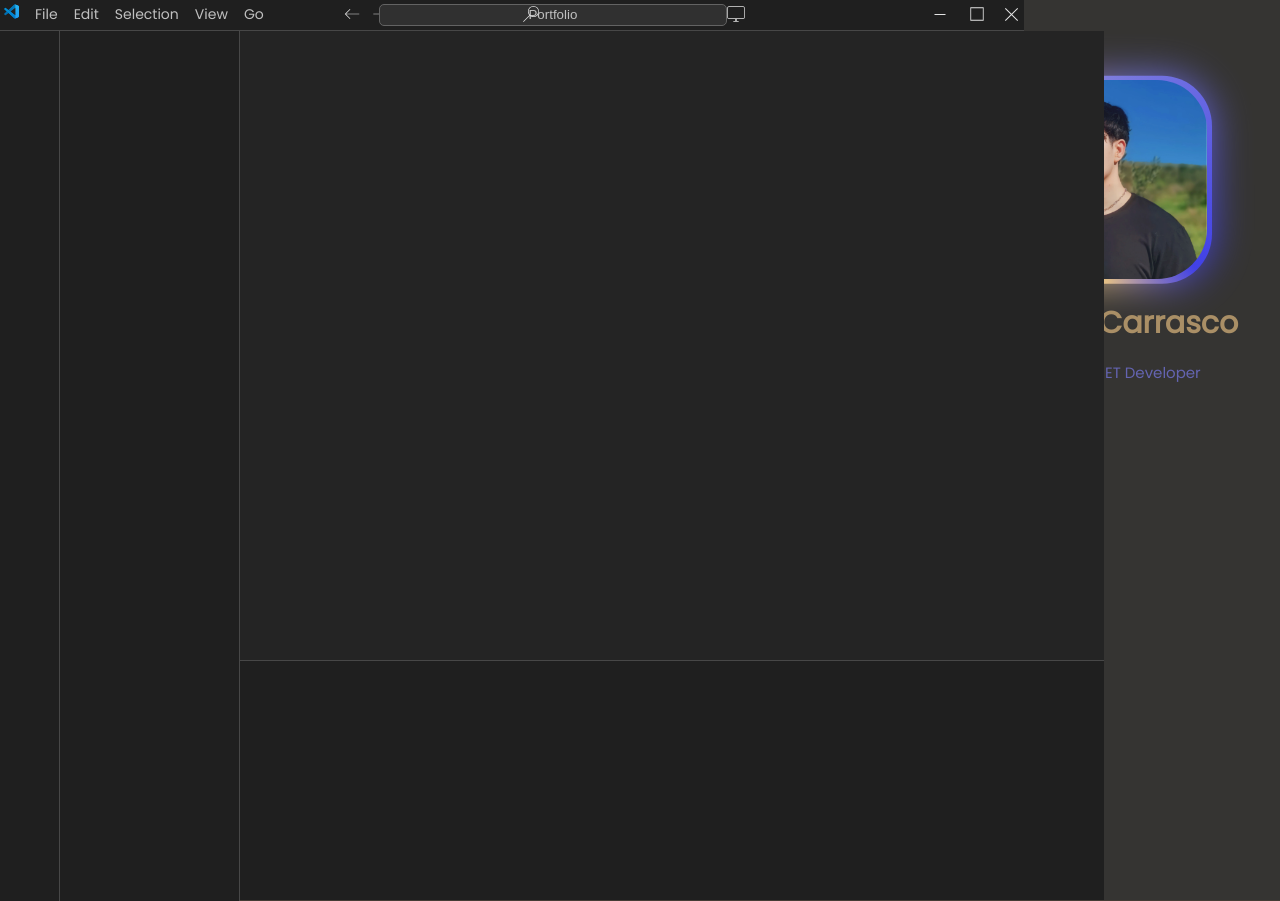
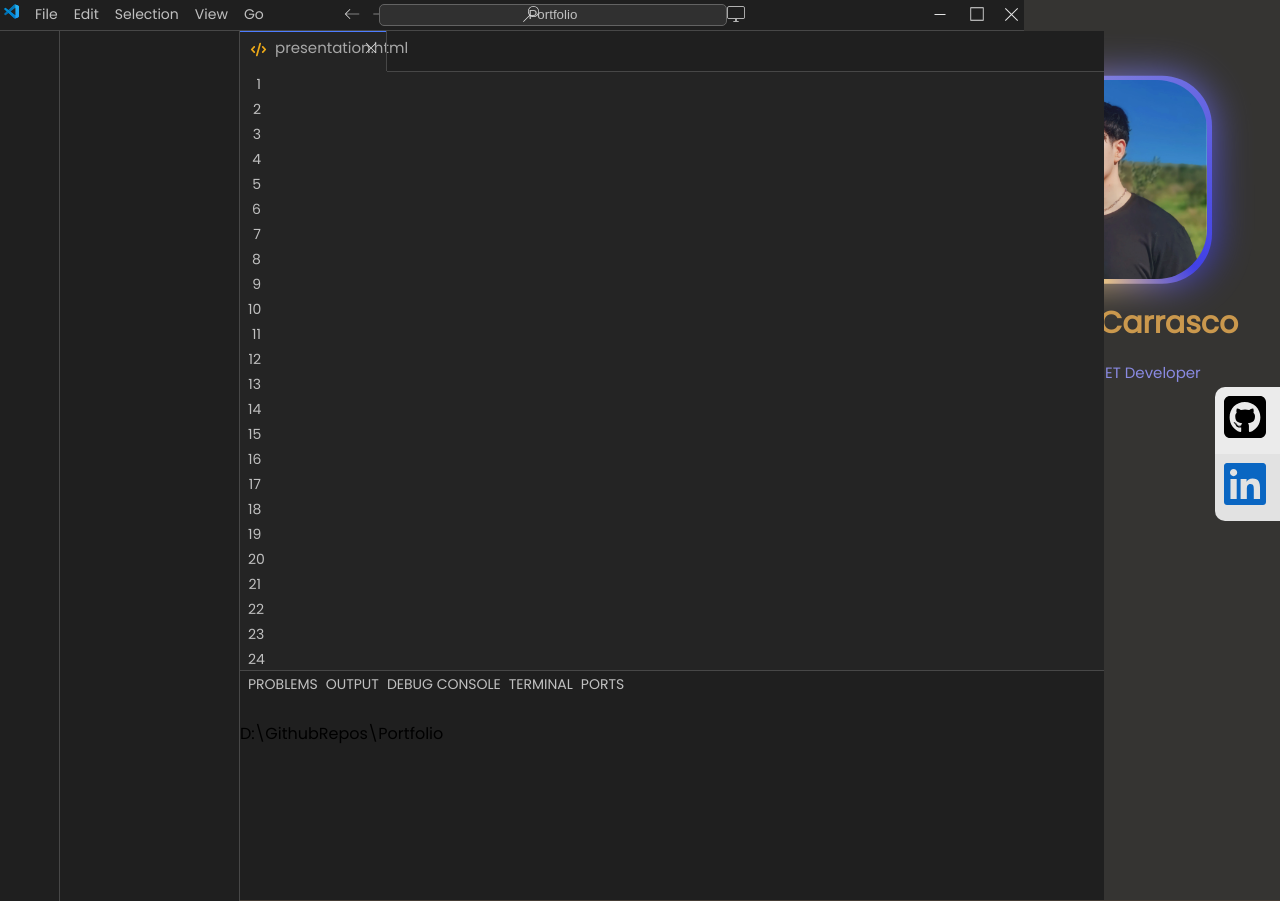
Before and after one commit to Onion-Ring/onion-ring-portfolio, an Angular app: page / in a window 1280 px wide. Built offline with nearby package versions, Linux system fonts and the light colour scheme; some icons are missing.

Commit message:
working on file visualizer
added line numbers and selected file to the file visualizer
added some content to the console (needs styles)

```diff
--- a/src/app/presentation/presentation.css
+++ b/src/app/presentation/presentation.css
@@ -67,13 +67,13 @@
  }
 
  .avatar-section__title{
-    color: rgb(170, 143, 102);
+    color: rgb(202, 152, 77);
     margin: 15px 0 15px 0;
     font-size: 30px;
  }
 
  .avatar-section__position{
-    color: rgb(100, 100, 177);
+    color: rgb(138, 138, 226);
     font-size: 15px;
  }
 
--- a/src/app/presentation/presentation.html
+++ b/src/app/presentation/presentation.html
@@ -8,6 +8,6 @@
             <p class="avatar-section__position">Full-Stack .NET Developer</p>
         </div>
     </div>
-    <!-- <div app-social-networks></div> -->
+    <div app-social-networks></div>
      <app-vs-code/>
 </header>
--- a/src/app/presentation/social-networks/social-networks.css
+++ b/src/app/presentation/social-networks/social-networks.css
@@ -1,8 +1,8 @@
 :host{
     position: absolute;
     z-index: 10;
-    left: 0;
-    top: 33%;
+    right: 0;
+    top: 43%;
 }
 
 .social-networks__container{
@@ -12,11 +12,11 @@
 
 .social-networks__container__item:first-child{
     background-color: rgb(235, 235, 235);
-    border-top-right-radius: 10px;
+    border-top-left-radius: 10px;
 }
 
 .social-networks__container__item:last-child {
-    border-bottom-right-radius: 10px;
+    border-bottom-left-radius: 10px;
     background-color: rgb(226, 226, 226);
 }
 
--- a/src/app/presentation/vs-code/vs-code.css
+++ b/src/app/presentation/vs-code/vs-code.css
@@ -205,6 +205,7 @@ li {
 }
 
 
+
 /*  */
 
 
@@ -230,7 +231,7 @@ li {
     bottom: 0;
     left: 240px;
     width: 84.4%;
-    height: 240px;
+    height: 230px;
     background-color: #1f1f1f;
 }
 
@@ -244,9 +245,54 @@ li {
 .vs-code-ui__file-visualizer{
     position: absolute;
     left: 240px;
-    height: 630px;
+    height: 640px;
     width: 84.4%;
     background-color: #242424;
+}
+
+.vs-code-ui__file-visualizer__files-open{
+    background-color: #1f1f1f;
+    height: 40px;
+}
+
+.vs-code-ui__file-visualizer__files-open__file{
+    width: 17%;
+    height: 40px;
+    font-size: 15px;
+    color: #a8a8a8;
+    background: #242424;
+    position: absolute;
+
+}
+
+.vs-code-ui__file-visualizer__files-open__file  hr+img{
+    width: 17px;
+    position: absolute;
+    top: 10px;
+    left: 10px;
+}
+
+.vs-code-ui__file-visualizer__files-open__file__title{
+    position: absolute;
+    left: 35px;
+    top: 5px;
+}
+
+.vs-code-ui__file-visualizer__files-open__file__close{
+    position: absolute;
+    right: 6px;
+    top: 7px;
+    width: 20px;
+}
+
+.vs-code-ui__file-visualizer__file__lines{
+    width: 3%;
+    position: absolute;
+}
+
+.vs-code-ui__file-visualizer__file__lines li{
+    width: 50%;
+    text-align: right;
 }
 
 /*  */
@@ -260,6 +306,12 @@ li {
     border: none;
 }
 
+.file{
+    width: 83%;
+    position: absolute;
+    right: 0;
+}
+
 .vertical{
     width: 1px;
     position: absolute;
@@ -267,3 +319,7 @@ li {
     top: 0;
     height: 100%;
 }
+
+.blue {
+    background-color: #4d7cff;
+}
--- a/src/app/presentation/vs-code/vs-code.html
+++ b/src/app/presentation/vs-code/vs-code.html
@@ -56,7 +56,40 @@
         <hr class="ui-separator vertical">
     </aside>
 
+
+
     <main class="vs-code-ui__file-visualizer">
+
+        <div class="vs-code-ui__file-visualizer__files-open">
+            <div class="vs-code-ui__file-visualizer__files-open__file">
+                <hr class="ui-separator blue" />
+                <img alt="file type icon" src="/assets/vs-icons/code-solid-full.svg">
+                <span class="vs-code-ui__file-visualizer__files-open__file__title">presentation.html</span>
+                <img class="vs-code-ui__file-visualizer__files-open__file__close" src="/assets/vs-icons/close.svg" alt="Close window" />
+                <hr class="ui-separator vertical">
+            </div>
+        </div>
+
+
+
+        <div class="vs-code-ui__file-visualizer__file">
+            <hr class="ui-separator file "/>
+
+            <div class="vs-code-ui__file-visualizer__file__lines">
+                <ol>
+                    @for (line of Arr(lines); track $index) {
+                        <li>{{$index+1}}</li>
+                    }
+                </ol>
+            </div>
+
+            <div class="vs-code-ui__file-visualizer__file__content">
+
+
+            </div>
+
+        </div>
+
 
     </main>
 
@@ -64,6 +97,34 @@
 
     <footer class="vs-code-ui__console">
         <hr class="ui-separator"/>
+        <div>
+            <ul>
+                <li>PROBLEMS</li>
+                <li>OUTPUT</li>
+                <li>DEBUG CONSOLE</li>
+                <!-- highligh this one -->
+                <li>TERMINAL</li>
+                <li>PORTS</li>
+            </ul>
+
+            <ul>
+                <li></li>
+                <li></li>
+                <li></li>
+                <li></li>
+                <li></li>
+                <li></li>
+            </ul>
+        </div>
+
+        <div>
+            <p>D:\GithubRepos\Portfolio</p>
+        </div>
+
+        <div>
+
+        </div>
+
     </footer>
 
 </div>
--- a/src/app/presentation/vs-code/vs-code.ts
+++ b/src/app/presentation/vs-code/vs-code.ts
@@ -8,4 +8,11 @@ import { Component } from '@angular/core';
 })
 export class VsCode {
 
+  Arr = Array
+  lines:number = 24;
+
+
+
+
+
 }
```
Also changed, not shown: src/assets/vs-icons/code-solid-full.svg (added).
